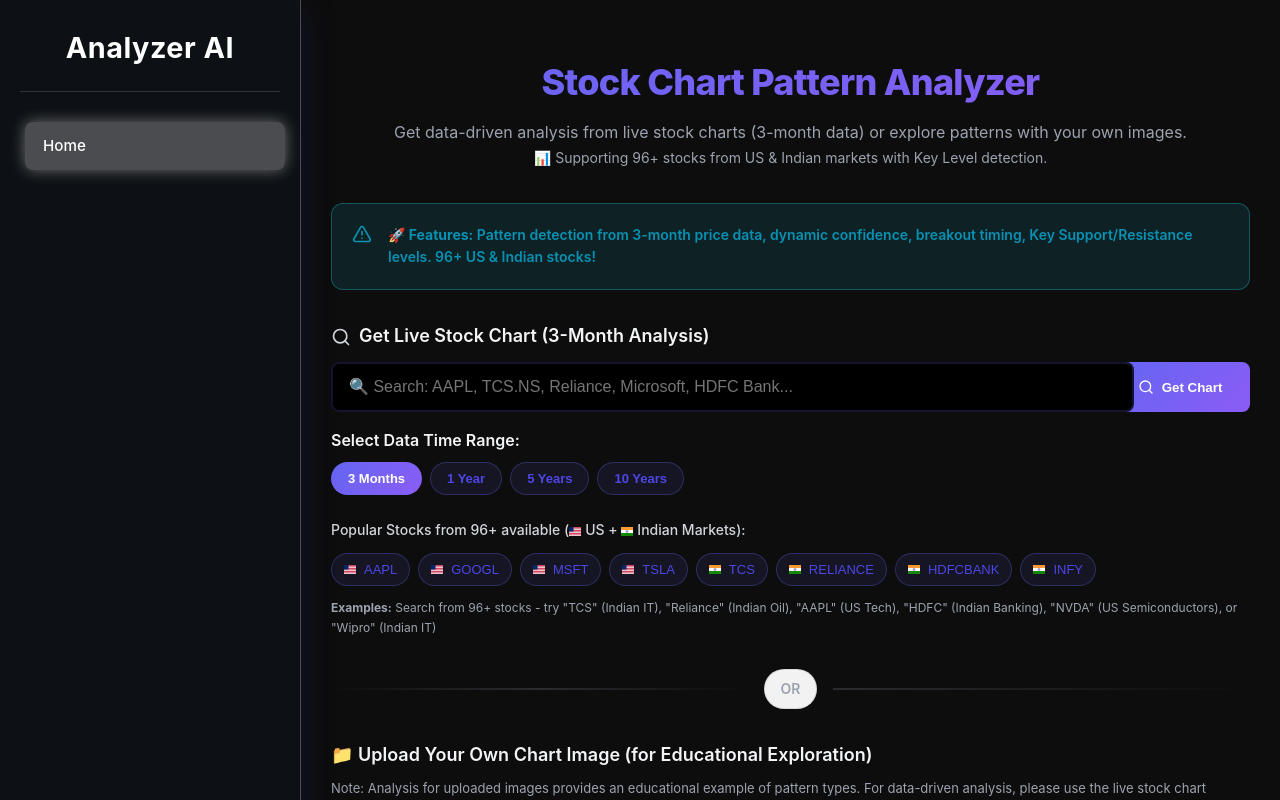
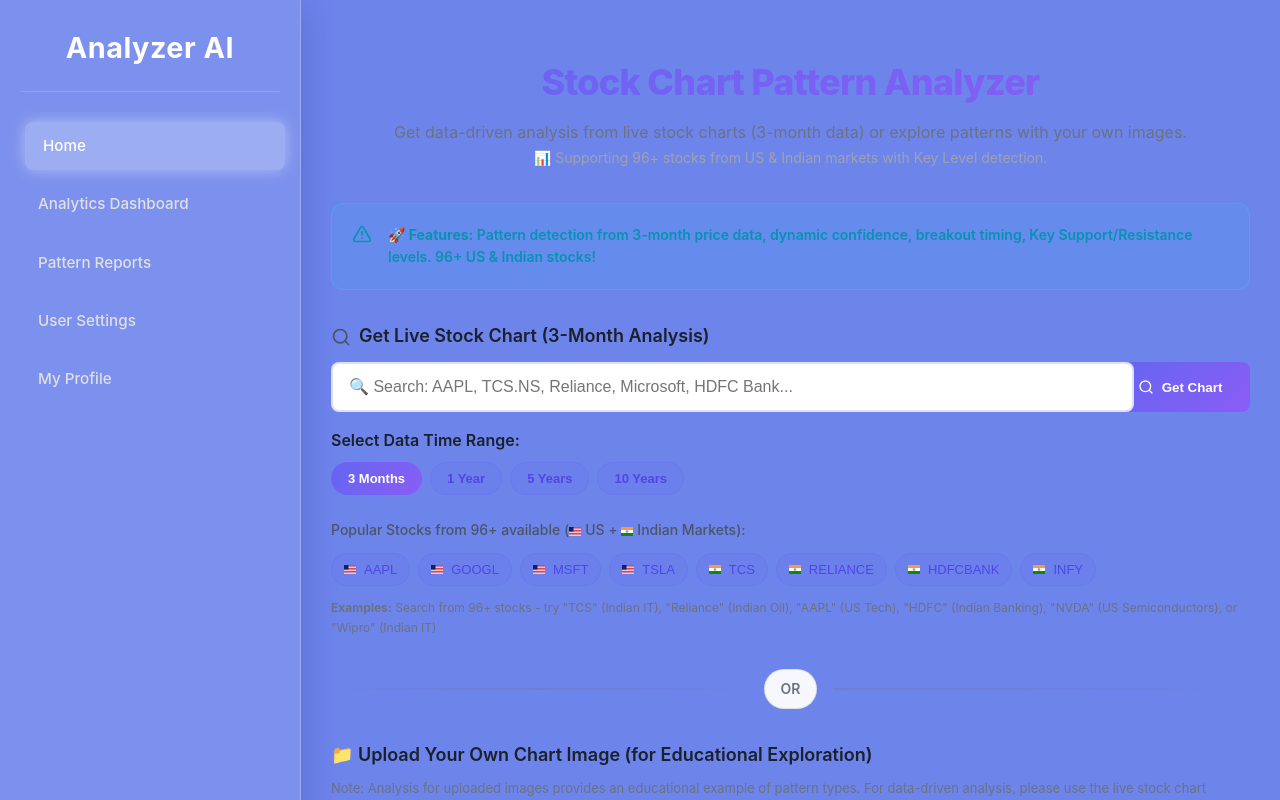
Before and after one commit to IlamSingleBrainCell/stock-chart-analyzer, a React (Create React App) app: page / in a window 1280 px wide. Shown: the top 800 px of the page. Built offline with nearby package versions, Linux system fonts and the light colour scheme.

Commit message:
Revert "Refactor: Apply pure black background and simplify sidebar"

```diff
--- a/src/components/Sidebar/Sidebar.js
+++ b/src/components/Sidebar/Sidebar.js
@@ -16,7 +16,10 @@ const Sidebar = ({ isOpen, toggleSidebar }) => {
         <ul>
           {/* Add actual navigation links here if needed in the future */}
           <li><a href="#home" className="active" onClick={toggleSidebar}>Home</a></li>
-          {/* Removed placeholder links: Analytics Dashboard, Pattern Reports, User Settings, My Profile */}
+          <li><a href="#analytics" onClick={toggleSidebar}>Analytics Dashboard</a></li>
+          <li><a href="#reports" onClick={toggleSidebar}>Pattern Reports</a></li>
+          <li><a href="#settings" onClick={toggleSidebar}>User Settings</a></li>
+          <li><a href="#profile" onClick={toggleSidebar}>My Profile</a></li>
         </ul>
       </nav>
       <div className="sidebar-footer">
--- a/src/index.css
+++ b/src/index.css
@@ -1,8 +1,8 @@
 :root {
-  --background-color: #000000; /* Default background for elements if not specified otherwise */
-  --text-color: #f3f4f6; /* Default text to light gray/white for black background */
-  --text-color-light: #d1d5db; /* Lighter version of text */
-  --text-color-lighter: #9ca3af; /* Even lighter/muted */
+  --background-color: #ffffff;
+  --text-color: #1a202c;
+  --text-color-light: #4a5568;
+  --text-color-lighter: #6b7280;
   --text-color-muted: #9ca3af;
 
   --primary-accent: #6366f1; /* Indigo */
@@ -53,10 +53,10 @@
   --app-border: rgba(255, 255, 255, 0.4);
 
   /* Glassmorphism Variables - Light Theme */
-  --body-gradient-start-light: #000000; /* Pure Black */
-  --body-gradient-end-light: #000000; /* Pure Black */
+  --body-gradient-start-light: #667eea; /* Light purple-blue */
+  --body-gradient-end-light: #764ba2; /* Darker purple */
 
-  --sidebar-bg-light: rgba(55, 65, 81, 0.25); /* Adjusted for better visibility on pure black, similar to dark theme's sidebar */
+  --sidebar-bg-light: rgba(255, 255, 255, 0.15);
   --sidebar-blur-light: blur(12px);
   --sidebar-border-color-light: rgba(255, 255, 255, 0.25);
   --sidebar-shadow-light: 0 8px 32px 0 rgba(31, 38, 135, 0.25);
@@ -190,10 +190,10 @@ body.dark-mode {
   --app-border: rgba(55, 65, 81, 0.6); /* Gray 700 with opacity */
 
   /* Glassmorphism Variables - Dark Theme */
-  --body-gradient-start-dark: #000000; /* Pure Black */
-  --body-gradient-end-dark: #000000;   /* Pure Black */
+  --body-gradient-start-dark: #1e293b; /* Dark Slate Blue */
+  --body-gradient-end-dark: #334155;   /* Medium Slate Gray */
 
-  --sidebar-bg-dark: rgba(55, 65, 81, 0.25); /* Slate-like, slightly transparent */
+  --sidebar-bg-dark: rgba(30, 41, 59, 0.25); /* Darker, more transparent */
   --sidebar-blur-dark: blur(15px);
   --sidebar-border-color-dark: rgba(71, 85, 105, 0.4); /* Slate 600 with opacity */
   --sidebar-shadow-dark: 0 8px 32px 0 rgba(0, 0, 0, 0.35);
@@ -281,12 +281,11 @@ body {
   -moz-osx-font-smoothing: grayscale;
 
   /* Apply the gradient background to the body */
-  background-color: #000000; /* Set body background to pure black */
-  /* background: linear-gradient(135deg, var(--body-gradient-start) 0%, var(--body-gradient-end) 100%); */
-  /* background-attachment: fixed; */ /* Keep gradient fixed during scroll - Not needed for solid color */
+  background: linear-gradient(135deg, var(--body-gradient-start) 0%, var(--body-gradient-end) 100%);
+  background-attachment: fixed; /* Keep gradient fixed during scroll */
 
   color: var(--text-color); /* Default text color from theme */
-  transition: background-color 0.3s ease, color 0.3s ease; /* Transition for theme switch */
+  transition: background 0.3s ease, color 0.3s ease; /* Transition for theme switch */
   min-height: 100vh;
   overflow-x: hidden;
   line-height: 1.6;
```
